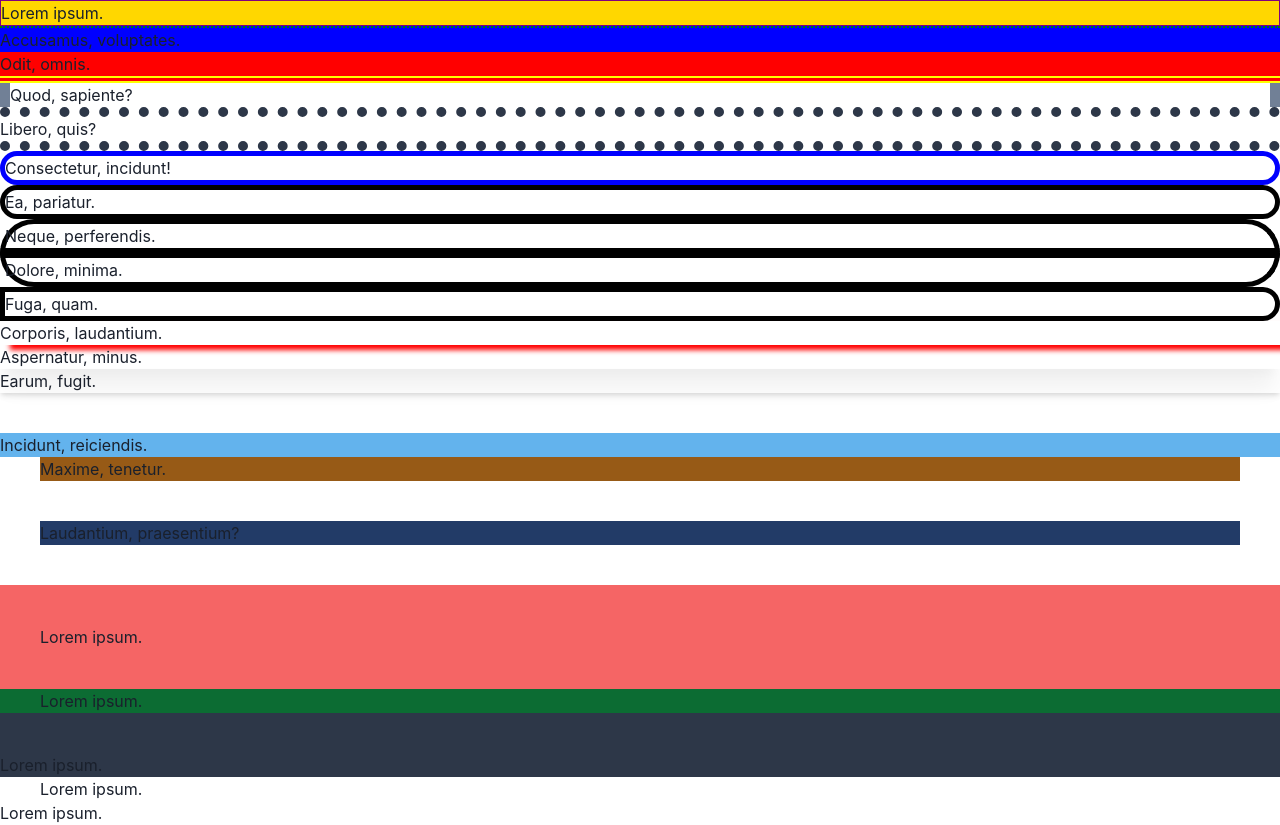
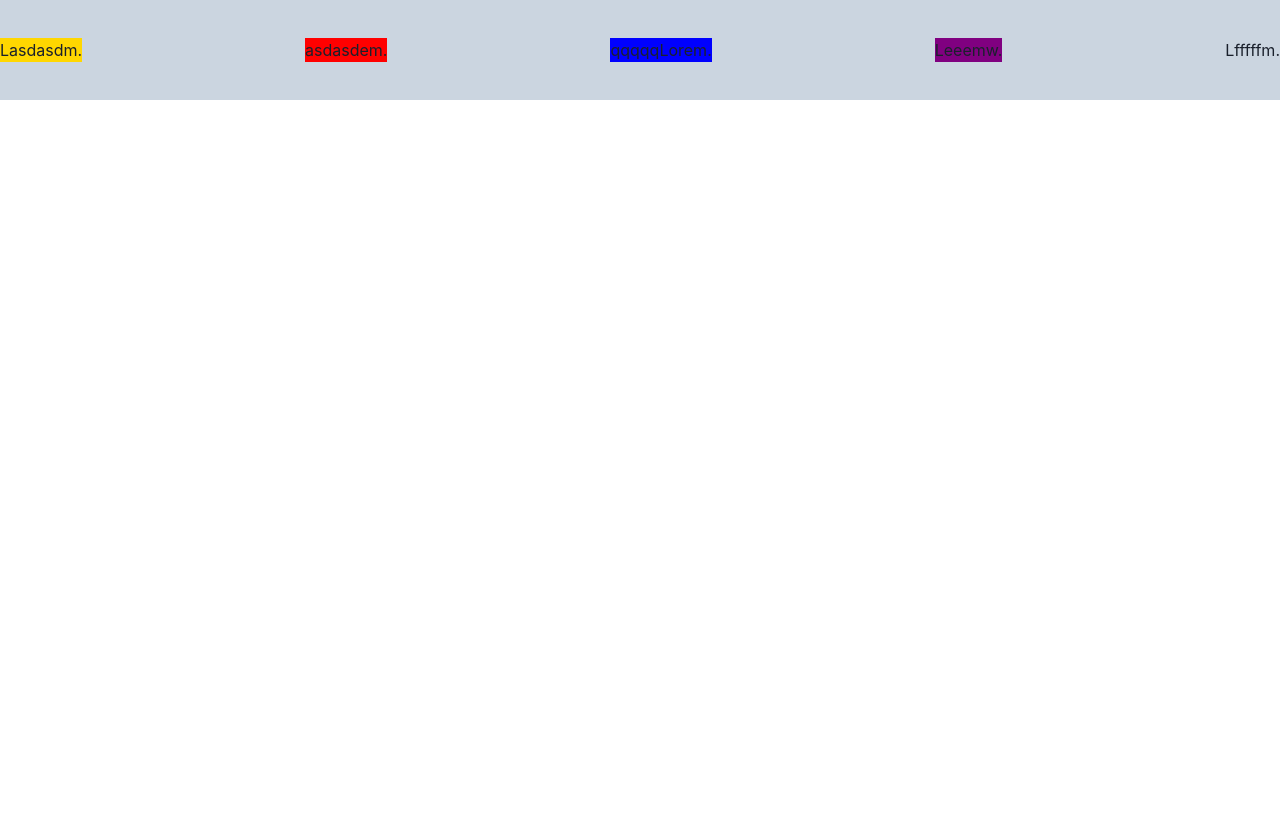
Before and after one commit to CHOHUNE/react20231031, a React (Create React App) app: page / in a window 1280 px wide. After the commit the page ends 800 px from the top, so only its background shows below. Built offline with nearby package versions, Linux system fonts and the light colour scheme.

Commit message:
차쿠라를 이용한 플렉스 Box 실습

```diff
--- a/src/App.js
+++ b/src/App.js
@@ -1,66 +1,21 @@
-import { Box } from "@chakra-ui/react";
+import { Box, Flex } from "@chakra-ui/react";
 
 function App() {
   return (
-    <>
-      <Box bg={"gold"} border={"1px solid purple"}>
-        Lorem ipsum.
-      </Box>
-      <Box bg={"blue"} borderTop={"2px dotted green"}>
-        Accusamus, voluptates.
-      </Box>
-      <Box bg={"red"} borderBottom={"7px double yellow"}>
-        Odit, omnis.
-      </Box>
-      <Box borderX={"10px solid"} borderColor={"gray.500"}>
-        Quod, sapiente?
-      </Box>
-      <Box borderY={"10px dotted"} borderColor={"gray.700"}>
-        Libero, quis?
-      </Box>
-      <Box border={"5px solid blue"} borderRadius={"30px"}>
-        Consectetur, incidunt!
-      </Box>
-      <Box border={"5px solid black"} borderRadius={50}>
-        Ea, pariatur.
-      </Box>
-      <Box border={"5px solid black "} borderTopRadius={50}>
-        Neque, perferendis.
-      </Box>
-      <Box border={"5px solid black"} borderBottomRadius={50}>
-        Dolore, minima.
-      </Box>
-      <Box border={"5px solid black"} borderRightRadius={50}>
-        Fuga, quam.
-      </Box>
-      <Box shadow={"10px 5px 5px red"}>Corporis, laudantium.</Box>
-      <Box shadow={"xl "}>Aspernatur, minus.</Box>
-      <Box shadow={"md"}>Earum, fugit.</Box>
-      <Box bg={"blue.300"} mt={10}>
-        Incidunt, reiciendis.
-      </Box>
-      <Box bg={"yellow.700"} mx={10}>
-        Maxime, tenetur.
-      </Box>
-      <Box bg={"facebook.800"} m={10}>
-        Laudantium, praesentium?
-      </Box>
-      <Box bg={"red.400"} p={10}>
-        Lorem ipsum.
-      </Box>
-      <Box bg={"whatsapp.700"} px={10}>
-        Lorem ipsum.
-      </Box>
-      <Box bg={"gray.700"} pt={10}>
-        Lorem ipsum.
-      </Box>
-      <Box bg={"whiteAlpha.700"} pl={10}>
-        Lorem ipsum.
-      </Box>
-      <Box bg={"violet.600"} pr={10}>
-        Lorem ipsum.
-      </Box>
-    </>
+    <Flex
+      w={"100%"}
+      h={"100px"}
+      bg={"gray.300"}
+      gap={1}
+      align={"center"}
+      justify={"space-between"}
+    >
+      <Box bg={"gold"}>Lasdasdm.</Box>
+      <Box bg={"red"}>asdasdem.</Box>
+      <Box bg={"blue"}>qqqqqLorem.</Box>
+      <Box bg={"purple"}>Leeemw.</Box>
+      <Box bg={"wine"}>Lfffffm.</Box>
+    </Flex>
   );
 }
 
```
